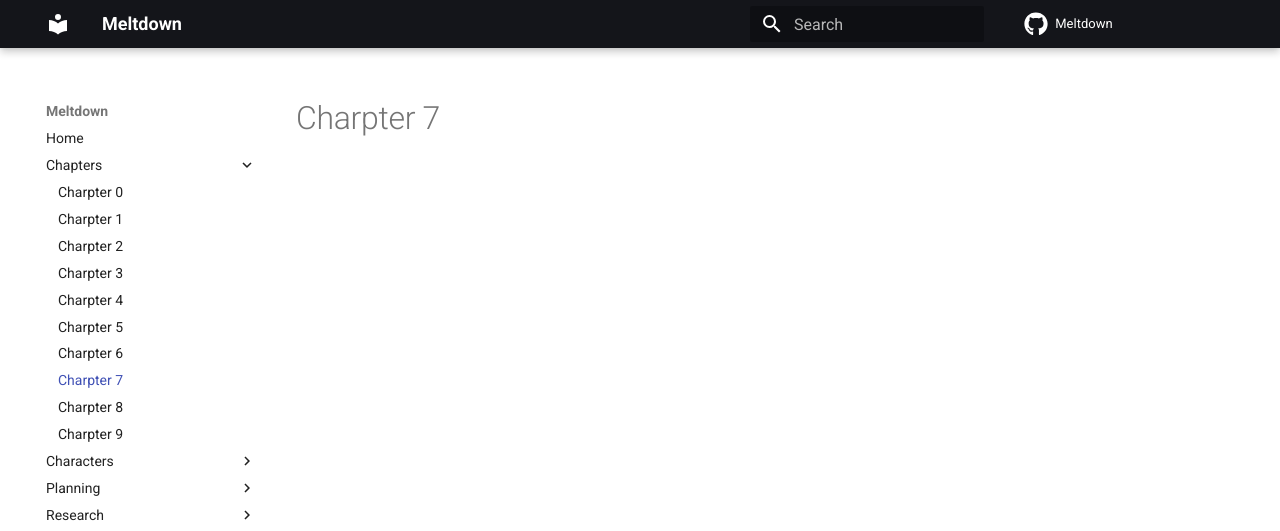
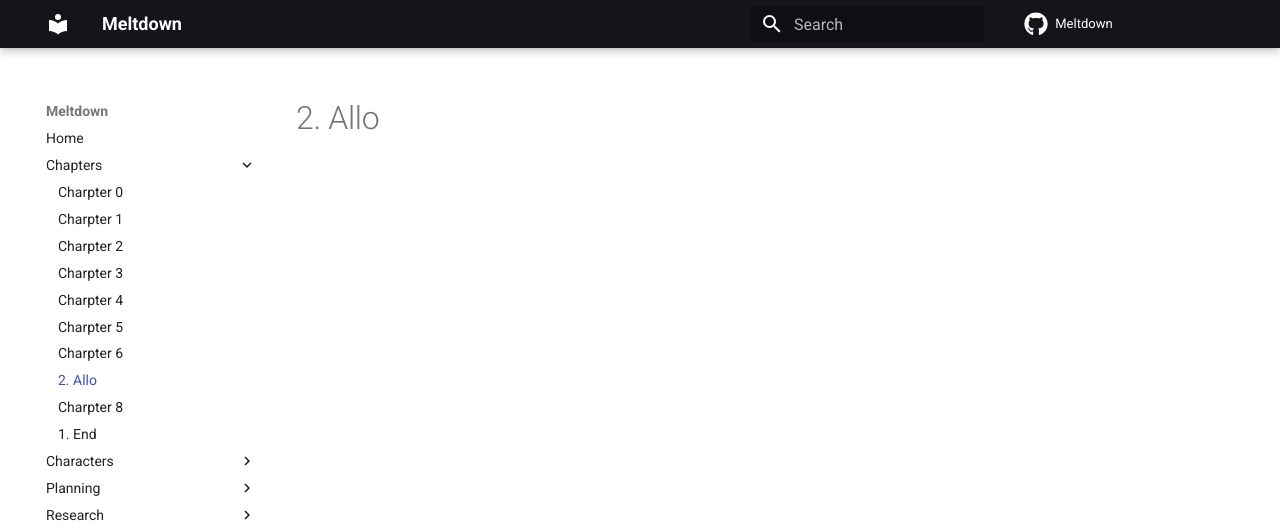
Before and after one commit to TheoYOSHIURA/Meltdown, an MkDocs documentation site: the page built from docs/chapters/chapter7.md, in a window 1280 px wide. Shown: the top 531 px of the page. Built offline with MkDocs 1.6.1 and Material for MkDocs 9.7.7, drawn with Linux system fonts in a browser that asks for light colours; comment, search, counter and statistics services are not loaded.

Commit message:
updated file structure

```diff
--- a/docs/chapters/chapter7.md
+++ b/docs/chapters/chapter7.md
@@ -1 +1 @@
-# Charpter 7
+# 2. Allo
--- a/docs/chapters/chapter9.md
+++ b/docs/chapters/chapter9.md
@@ -1 +1 @@
-# Charpter 9
+# 1. End
```
